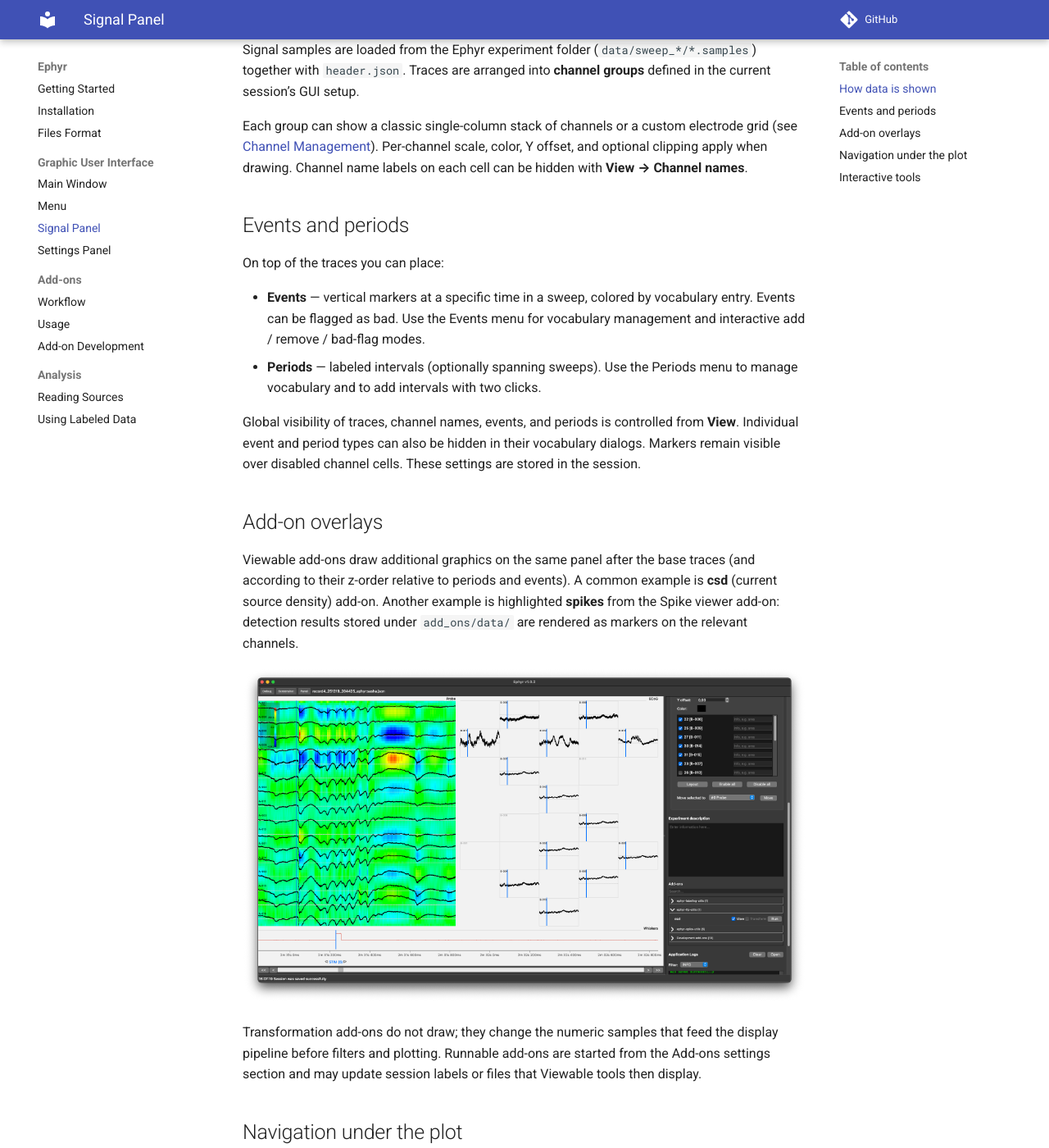
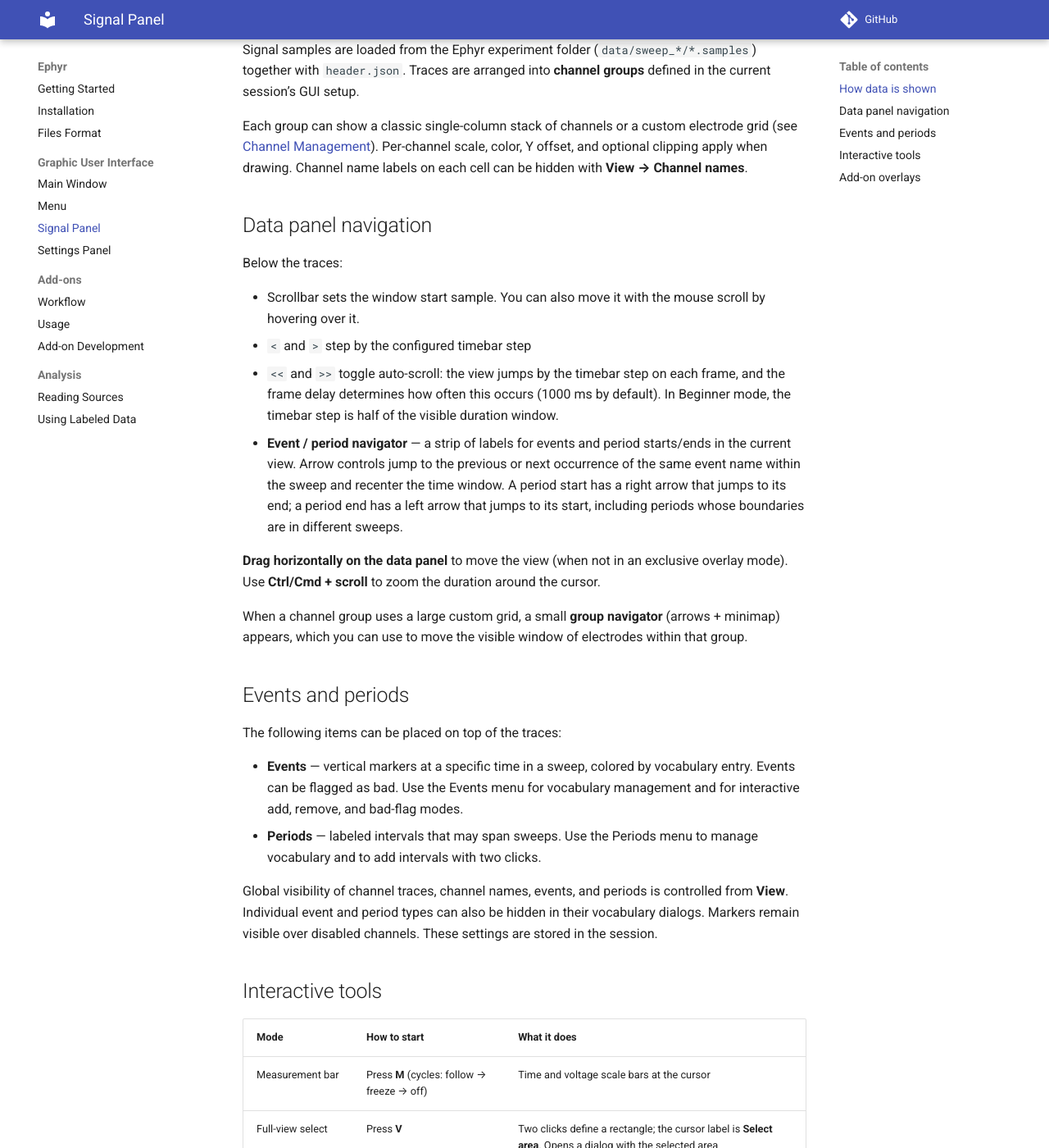
Before and after one commit to Molecular-Neural-Interfaces/ephyr, an MkDocs documentation site: the page built from docs/gui/signal_panel.md, in a window 1280 px wide and 1400 px high, scrolled down 274 px. Shown: the whole window at 82% size. Built offline with MkDocs 1.6.1 and Material for MkDocs 9.7.7, drawn with Linux system fonts in a browser that asks for light colours; comment, search, counter and statistics services are not loaded; some of the changed text lies outside the part shown.

Commit message:
docs: refactor

```diff
--- a/docs/files_format.md
+++ b/docs/files_format.md
@@ -2,8 +2,11 @@
 
 ## Supported source files
 
-Use **File → Open** and select either a source file or a folder, depending on the format.
-Ephyr detects the format, converts it into a Ephyr experiment folder when needed, then opens a session.
+Two options are available for opening data in Ephyr: **File → Open File** and **File → Open Folder**.
+Select **Open File** to specify a source file, or **Open Folder** to specify a folder, depending on the format.
+Ephyr determines the format, converts it to an Ephyr experiment folder when required, and then opens a session.
+
+
 
 | Format | Typical extensions / markers | How to open |
 |--------|------------------------------|-------------|
@@ -22,21 +25,20 @@
 
 ### Conversion notes
 
-- Opening a non-Ephyr source creates a sibling folder named `{stem}_ephyr` next to the chosen path
-  (for example, `exp.abf` → `exp_ephyr`, folder `my_rec` → `my_rec_ephyr`).
-- For Intan recordings, the conversion dialog may offer **Group all Intan files into one sweep**.
-- Multi Channel Systems files are read directly by Ephyr. For HDF5 files, `stream_id` (or
-  `mcs_stream_id`) can be supplied as a reader option when a file contains several analog streams.
-  CMOS-MEA sensor regions are flattened into channels named by ROI and sensor coordinates.
-  CMOS files containing only detected spikes and no continuous stream cannot be converted to Ephyr traces.
-- If a valid `{stem}_ephyr` folder already exists next to the source, Ephyr loads it instead of converting again.
-- **NWB** conversion requires a regular `TimeSeries` / `ElectricalSeries` with a usable sample rate
-  (typically under `acquisition` or `processing`). Files that only contain spike-sorted `Units`
-  (no continuous voltage series) are not supported for conversion. Large HD-MEA NWB files are quantized
-  without a full-file peak scan; conversion still streams the entire series once into `data/`.
+- When you open a non-Ephyr source, Ephyr creates a sibling folder named `{stem}_ephyr` next to the selected path.
+For example, `exp.abf` becomes `exp_ephyr`, and the folder `my_rec` becomes `my_rec_ephyr`.
+- For Intan recordings, the conversion dialog may offer the option **Group all Intan files into one sweep.**
+- Ephyr reads Multi Channel Systems files directly. For HDF5 files that contain multiple analog streams, `stream_id` (or `mcs_stream_id`) can be supplied as a reader option.
+CMOS-MEA sensor regions are flattened into channels named by ROI and sensor coordinates.
+CMOS files that contain only detected spikes and no continuous stream cannot be converted to Ephyr traces.
+- If a valid `{stem}_ephyr` folder already exists next to the source, Ephyr loads it instead of converting the source again.
+- **NWB** conversion requires a regular `TimeSeries` or `ElectricalSeries` with a usable sample rate,
+typically under `acquisition` or `processing`. Files containing only spike-sorted `Units` and no continuous
+voltage series are not supported for conversion. For large HD-MEA NWB files, quantization occurs without a full-file peak scan;
+conversion still streams the entire series once into `data/`.
 
-After conversion, electrode order and (for NWB) spatial layout can be restored from the original source
-via **Channels layout → Import from source** and **Layout settings → Import from source**
+After conversion, electrode order and, for NWB, spatial layout can be restored from the original source.
+Use **Channels layout → Import from source** and **Layout settings → Import from source**.
 (see [Settings Panel](gui/settings_panel.md#channel-layout)).
 
 ## Ephyr files
@@ -63,40 +65,40 @@
 
 ### `header.json`
 
-Experiment metadata: sample rate / interval, number of channels and sweeps, points per sweep,
-channel names, units, analog/digital ranges, provenance of the original source, and related fields.
-This file identifies a valid Ephyr experiment folder.
+This file identifies a valid Ephyr experiment folder. The experiment metadata file contains the sample rate or interval,
+number of channels and sweeps, points per sweep, channel names, units, analog and digital ranges, provenance of the original source,
+and related fields.
+
 
 ### `data/`
 
 Signal samples stored as read-only **int16** memory-mapped files.
 
-- One subdirectory per sweep: `sweep_0`, `sweep_1`, … — **0-based**, no zero padding.
-  A recording with 101 sweeps uses `sweep_0` … `sweep_100`. The GUI sweep control is 1-based
-  (`sweep_0` is shown as sweep 1).
-- Inside each sweep, one `*.samples` file per channel (`channel_0.samples`, `channel_1.samples`, …),
-  indexed by channel index. Same 0-based numbering, no zero padding.
+- Each sweep is stored in its own subdirectory: `sweep_0`, `sweep_1`, and so on. Numbering is 0-based;
+a recording with 101 sweeps uses `sweep_0` through `sweep_100`. The GUI sweep control is 1-based,
+so `sweep_0` is displayed as sweep 1.
+- Inside each sweep directory, there is one `*.samples` file per channel, such as `channel_0.samples`
+and `channel_1.samples`. These files are indexed by channel index using the same 0-based numbering.
 
 Scripts and the GUI read these arrays through `ExperimentData.data_memmaps` and convert them to voltage
 with `from_int16_to_voltage_val` (see [Using Labeled Data](analysis/labeled_data.md)).
 
 ### `sessions/`
 
-User annotation and GUI state. Each session is a JSON file (for example `my_session.json`) that stores:
+Each session is stored as a JSON file (for example, `my_session.json`) that contains:
 
 - event and period vocabularies and placements
 - experiment description text
-- GUI setup (visible window, channel groups, filters, add-on toggles, layer visibility such as traces /
-  channel names / events / periods, and related view state)
+- GUI setup, including the visible window, channel groups, filters, add-on toggles,
+layer visibility (such as traces, channel names, events, and periods), and related view state
 
-Created when you create or save a session. Switch between sessions without reloading the signal data.
+The file is created when you create or save a session. You can switch between sessions without reloading the signal data.
 
 ### `add_ons/` and `add_ons/data/`
 
 Persistent storage for add-ons:
 
-- `add_ons/data/$ADD_ON_MODULE_NAME/` — results and parameters for a specific add-on module
-  (for example spike detection payloads).
-- `add_ons/data/ephyr/` — shared Ephyr-side add-on state (for example preprocessing pipelines used by tools).
+- `add_ons/data/$ADD_ON_MODULE_NAME/` — results and parameters for a specific add-on module, such as spike detection payloads.
+- `add_ons/data/ephyr/` —  shared Ephyr-side add-on state, such as preprocessing pipelines used by tools.
 
-Conversion creates the `add_ons/` tree; individual module folders appear when add-ons run and write data.
+Conversion creates the `add_ons/` directory tree. Individual module folders appear when add-ons run and write data.
--- a/docs/gui/index.md
+++ b/docs/gui/index.md
@@ -8,27 +8,28 @@
 
 | Region | Role |
 |--------|------|
-| **Menu** | Global actions: open experiments, manage sessions, toggle visibility, label events/periods, manage add-ons, and open Help. See [Menu](menu.md). |
-| **Header bar** | **Screenshot** exports the current signal view (PNG/SVG). **Panel** shows or hides the right-hand settings panel. The label shows the current experiment and session name. |
-| **Signal panel** (left) | Channel groups with traces, events, periods, optional add-on overlays, and time navigation. See [Signal Panel](signal_panel.md). |
-| **Settings panel** (right) | GUI mode, time and channel settings, experiment description, add-ons list, and application logs. See [Settings Panel](settings_panel.md). |
-| **Status bar** | Timestamped status messages from the application. |
+| **Menu** | Global actions include opening experiments, managing sessions, toggling visibility, labeling events and periods, managing add-ons, and opening Help. See [Menu](menu.md). |
+| **Toolbar panel** | **Scalebar** turns the time/amplitude bar on or off. **Zoom to area** starts area selection (same as V). **Export Canvas** exports the current signal view (PNG/SVG).
+**Hide session panel** / **Show session panel** shows or hides the right-hand settings panel. |
+| **Data panel** (left) | Contains channel groups with traces, events, periods, optional add-on overlays, and time navigation. See [Signal Panel](signal_panel.md). |
+| **Settings panel** (right) | Includes mode selection (Beginner / Expert), timeline and channel settings, recording description, add-ons list, and application logs. See [Settings Panel](settings_panel.md). |
+| **Status bar** | Timestamped status messages from the application. The current session name, recording name, and folder appear on the right.|
 
 Before any experiment is loaded, the left area shows a start screen with a quick Open action and a short hotkey list.
 
-## Signal panel highlights
+## Data panel highlights
 
-Inside the signal panel you will typically work with:
+Inside the data panel you will typically work with:
 
+- **Time controls** — scrollbar, step buttons, and auto-scroll for navigating the recording
 - **Channel groups** — arranged traces for one or more electrode groups
 - **Events** — point markers on the time axis
 - **Periods** — labeled time intervals
 - **Tools** — measurement bar, area selection, and interactive labeling modes
 - **Add-on overlays** — drawings from Viewable add-ons (for example spike markers)
-- **Time controls** — scrollbar, step buttons, and auto-scroll for navigating the recording
 
-## Settings panel highlights
+## Session panel highlights
 
-The right panel starts with **GUI mode** (Beginner / Expert). Additional sections are toggled independently
-from **View → Tools**: Time settings, Channel management, Add-ons, Experiment description, and
-Application logs.
+The Session panel begins with a mode selection (Beginner / Expert).  Additional sections are toggled independently
+from **View → Session Panel**: Recording Navigation, Timeline settings, Channel management, Add-ons,
+Recording description and Application logs. Recording Navigation is disabled by default.
--- a/docs/gui/settings_panel.md
+++ b/docs/gui/settings_panel.md
@@ -1,4 +1,4 @@
-# Settings Panel
+# Session Panel
 
 The right-hand settings panel holds tools that configure the view, describe the experiment, run add-ons,
 and inspect logs. Show or hide individual sections from **View → Tools**, or use the **Panel** button in
--- a/docs/gui/signal_panel.md
+++ b/docs/gui/signal_panel.md
@@ -1,6 +1,6 @@
-# Signal Panel
+# Data Panel
 
-The signal panel is the main workspace for viewing and labeling recordings after an experiment session is loaded.
+The data panel serves as the main workspace for viewing and labeling recordings once an experiment session is loaded.
 
 ## How data is shown
 
@@ -12,55 +12,54 @@
 optional clipping apply when drawing. Channel name labels on each cell can be hidden with
 **View → Channel names**.
 
-## Events and periods
-
-On top of the traces you can place:
-
-- **Events** — vertical markers at a specific time in a sweep, colored by vocabulary entry. Events can be
-  flagged as bad. Use the Events menu for vocabulary management and interactive add / remove / bad-flag modes.
-- **Periods** — labeled intervals (optionally spanning sweeps). Use the Periods menu to manage vocabulary
-  and to add intervals with two clicks.
-
-Global visibility of traces, channel names, events, and periods is controlled from **View**. Individual event
-and period types can also be hidden in their vocabulary dialogs. Markers remain visible over disabled channel
-cells. These settings are stored in the session.
-
-## Add-on overlays
-
-Viewable add-ons draw additional graphics on the same panel after the base traces (and according to their
-z-order relative to periods and events). A common example is **csd** (current source density) add-on.
-Another example is highlighted **spikes** from the Spike viewer
-add-on: detection results stored under `add_ons/data/` are rendered as markers on the relevant channels.
-
-![Signal panel with add-on overlays](../source/_static/gui/signal_panel_addons.png)
-
-Transformation add-ons do not draw; they change the numeric samples that feed the display pipeline before
-filters and plotting. Runnable add-ons are started from the Add-ons settings section and may update
-session labels or files that Viewable tools then display.
-
-## Navigation under the plot
+## Data panel navigation
 
 Below the traces:
 
-1. **Event / period navigator** — a strip of labels for events and period starts/ends in the current view.
-   Arrow controls jump to the previous or next occurrence of the same event name within the sweep and
-   recenters the time window. A period start has a right arrow that jumps to its end; a period end has a
-   left arrow that jumps to its start, including periods whose boundaries are in different sweeps.
-2. **Time controls** — `<<` `<` scrollbar `>` `>>`:
-   - Scrollbar sets the window start sample
-   - `<` / `>` step by the configured time step
-   - `<<` / `>>` toggle auto-scroll using the auto-scroll interval and time step
+- Scrollbar sets the window start sample. You can also move it with the mouse scroll by hovering over it.
+- `<` and  `>` step by the configured timebar step
+- `<<` and `>>` toggle auto-scroll: the view jumps by the timebar step on each frame, and the frame delay
+determines how often this occurs (1000 ms by default). In Beginner mode, the timebar step is half of the visible duration window.
+- **Event / period navigator** — a strip of labels for events and period starts/ends in the current view.
+Arrow controls jump to the previous or next occurrence of the same event name within the sweep and
+recenter the time window. A period start has a right arrow that jumps to its end; a period end has a
+left arrow that jumps to its start, including periods whose boundaries are in different sweeps.
 
-You can also **drag horizontally on the plot to pan** (when not in an exclusive overlay mode) and use
-**Ctrl/Cmd + scroll** to zoom duration around the cursor.
+**Drag horizontally on the data panel** to move the view (when not in an exclusive overlay mode).
+Use **Ctrl/Cmd + scroll** to zoom the duration around the cursor.
 
-When a channel group uses a large custom grid, a small **group navigator** (arrows + minimap) appears so
-you can pan the visible window of electrodes within that group.
+When a channel group uses a large custom grid, a small **group navigator** (arrows + minimap) appears,
+which you can use to move the visible window of electrodes within that group.
+
+## Events and periods
+
+The following items can be placed on top of the traces:
+
+- **Events** — vertical markers at a specific time in a sweep, colored by vocabulary entry. Events can be flagged as bad.
+Use the Events menu for vocabulary management and for interactive add, remove, and bad-flag modes.
+- **Periods** — labeled intervals that may span sweeps. Use the Periods menu to manage vocabulary and to add intervals with two clicks.
+
+Global visibility of channel traces, channel names, events, and periods is controlled from **View**.
+Individual event and period types can also be hidden in their vocabulary dialogs. Markers remain visible over disabled channels.
+These settings are stored in the session.
 
 ## Interactive tools
 
 | Mode | How to start                                | What it does |
 |------|---------------------------------------------|--------------|
-| Measurement bar | Press **M** (cycles: follow → freeze → off) | Crosshair with time and voltage scale bars |
-| Full-view select | Press **V**                                 | Two clicks define a rectangle; opens a dialog with the selected area |
+| Measurement bar | Press **M** (cycles: follow → freeze → off) | Time and voltage scale bars at the cursor |
+| Full-view select | Press **V**                                 | Two clicks define a rectangle; the cursor label is **Select area**. Opens a dialog with the selected area |
 | Event / period modes | Events and Periods menus                    | Crosshair overlay for placing or editing labels; **Esc** or right-click cancels |
+
+## Add-on overlays
+
+Viewable add-ons render additional graphics on the same panel after the base traces, according to their
+z-order relative to periods and events. A common example is the **CSD** (current source density) add-on.
+Another example is highlighted **spikes** from the Spike viewer add-on: detection results stored under
+`add_ons/data/` are rendered as markers on the relevant channels.
+
+![Signal panel with add-on overlays](../source/_static/gui/signal_panel_addons.png)
+
+Transformation add-ons do not draw; they modify the numeric samples that feed the display pipeline prior
+to filtering and plotting. Runnable add-ons are started from the Add-ons settings section and may update
+session labels or files that Viewable tools subsequently display.
```
Also changed, not shown: docs/gui/menu.md (+45 -38 lines), docs/index.md (+8 -7 lines).
